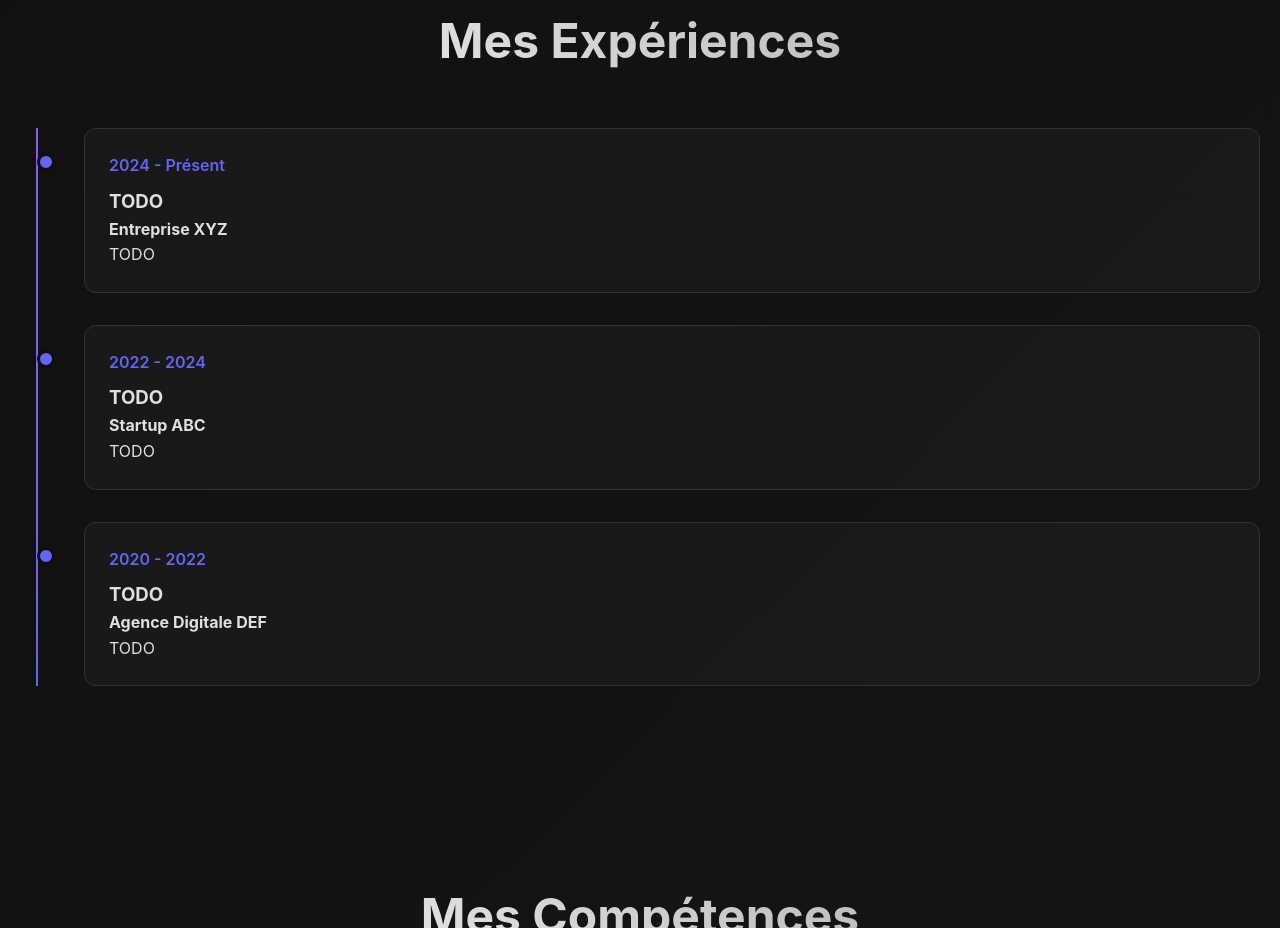
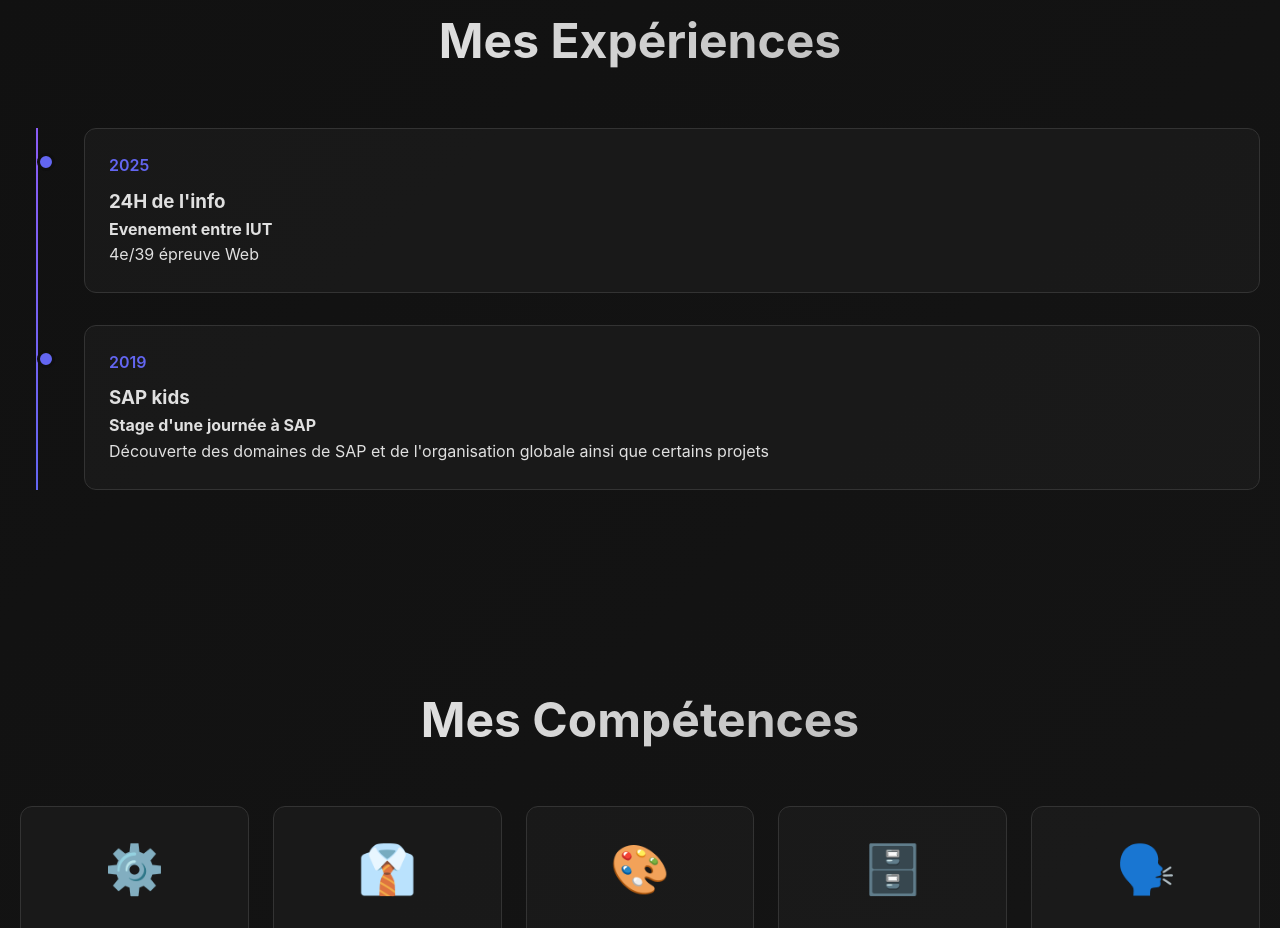
Before and after one commit to MaxenceBailly/portfolio, a plain HTML site: page index.html in a window 1280 px wide. Shown: the part 1328-2256 px from the top of the page. Drawn offline with Linux system fonts and the light colour scheme; no server answers.

Commit message:
Update experience section with new event and internship details

```diff
--- a/index.html
+++ b/index.html
@@ -46,22 +46,16 @@
             <h2 class="section-title">Mes Expériences</h2>
             <div class="timeline">
                 <div class="timeline-item">
-                    <div class="timeline-date">2024 - Présent</div>
-                    <h3>TODO</h3>
-                    <p><strong>Entreprise XYZ</strong></p>
-                    <p>TODO</p>
+                    <div class="timeline-date">2025</div>
+                    <h3>24H de l'info</h3>
+                    <p><strong>Evenement entre IUT</strong></p>
+                    <p>4e/39 épreuve Web</p>
                 </div>
                 <div class="timeline-item">
-                    <div class="timeline-date">2022 - 2024</div>
-                    <h3>TODO</h3>
-                    <p><strong>Startup ABC</strong></p>
-                    <p>TODO</p>
-                </div>
-                <div class="timeline-item">
-                    <div class="timeline-date">2020 - 2022</div>
-                    <h3>TODO</h3>
-                    <p><strong>Agence Digitale DEF</strong></p>
-                    <p>TODO<p>
+                    <div class="timeline-date">2019</div>
+                    <h3>SAP kids</h3>
+                    <p><strong>Stage d'une journée à SAP</strong></p>
+                    <p>Découverte des domaines de SAP et de l'organisation globale ainsi que certains projets</p>
                 </div>
             </div>
         </section>
```
